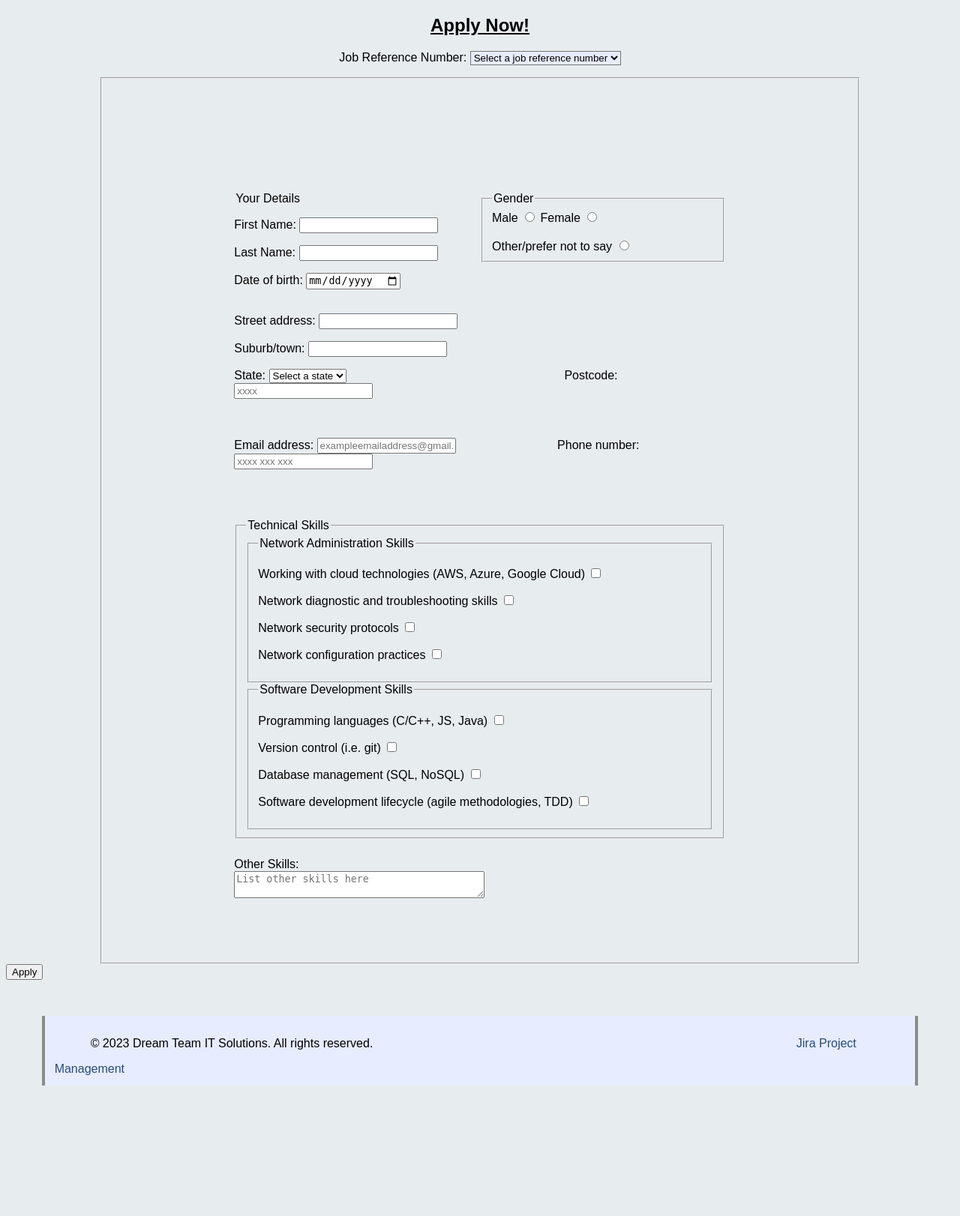
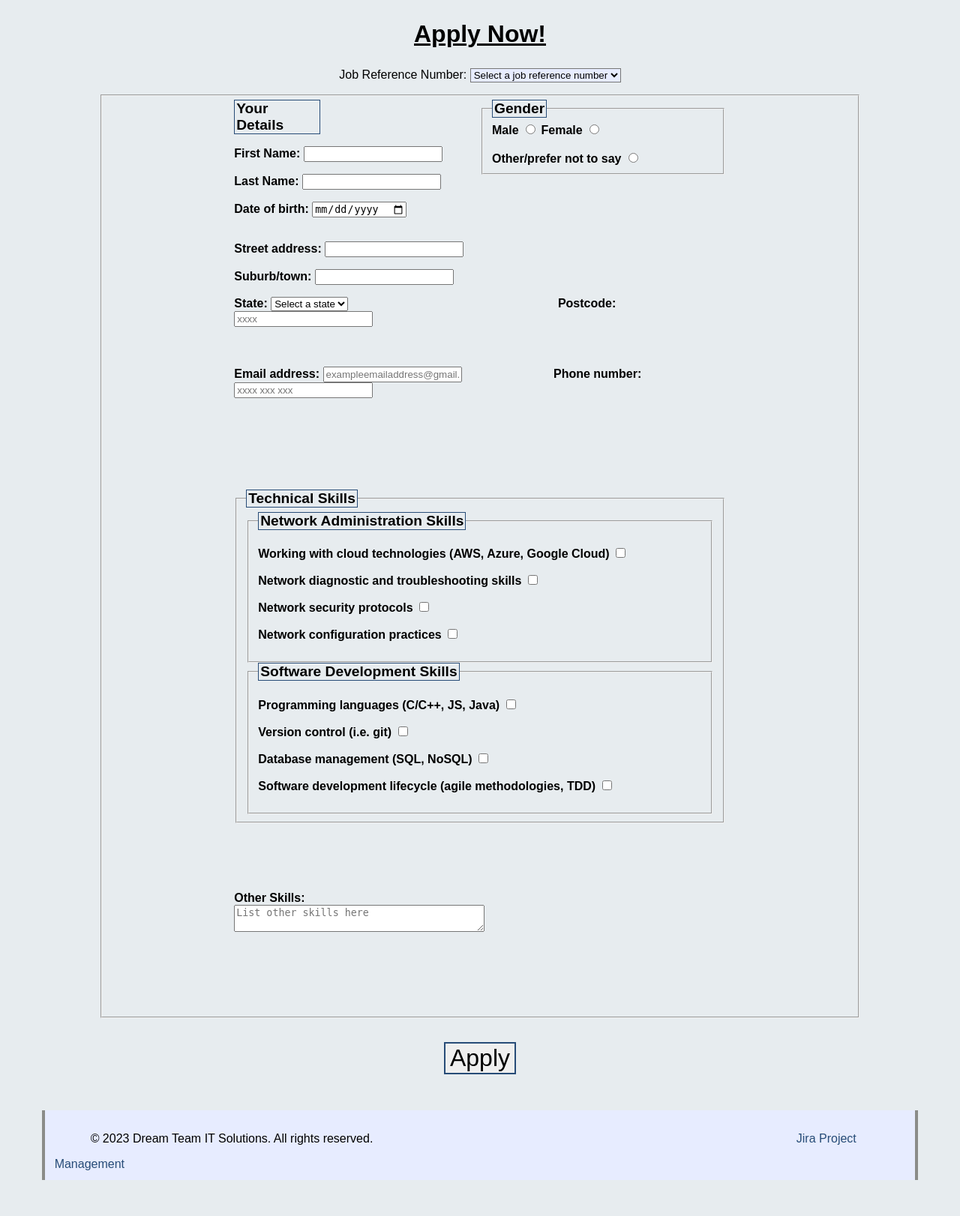
Before and after one commit to Remy-Amor/dream_team_COS10026_project, a PHP site: page /apply.html in a window 1280 px wide. Shown: the part 123-1745 px from the top of the page at 75% size. Before the commit the page ends 1571 px from the top, so only its background shows below. Run offline with PHP 8.4, Linux system fonts and the light colour scheme; some web fonts are replaced.

Commit message:
finished styling apply.html

```diff
--- a/project1/apply.html
+++ b/project1/apply.html
@@ -44,7 +44,7 @@
                     <!-- below is grid div -->
                     <div class="form_grid">
                     <div class="name_and_dob">
-                         <legend>Your Details</legend>
+                         <legend id="details_legend">Your Details</legend>
                          <p>
                               <label for="first_name">First Name:</label>
                               <input type="text" id="first_name" name="first_name" pattern="^[a-z]{1,20}$" required>
@@ -157,7 +157,9 @@
                     </div>
                </div>
                </fieldset>
-               <input type="submit" value="Apply">
+               <div class="submit_button">
+                    <input type="submit" value="Apply" id="form_apply_button">
+               </div>
           </form>
      </main>
      <footer>
--- a/project1/styles/styles.css
+++ b/project1/styles/styles.css
@@ -107,22 +107,38 @@ footer a:hover {
 
 #form_contact {
      margin-top: 8%;
-     margin-bottom: 8%;
 }
 
 #phone_number_label {
-     margin-left: 20%;
+     margin-left: 18%;
+}
+
+#apply_form_fieldset input:hover {
+     background-color: #E7ECEF;
+}
+
+#apply_form_fieldset label, legend{
+     font-weight: bold;
+}
+
+legend {
+     font-size: 1.2em;
+     border: 1px solid #274C77;
+}
+
+#details_legend {
+     margin-right: 65%;
 }
 
 #postcode_label {
-     margin-left: 43.7%;
+     margin-left: 42%;
 }
 
 #apply_header {
      text-align: center;
      text-decoration: underline;
+     font-size: 2em;
 }
-
 
 #apply_form_fieldset {
      margin-left: 10%;
@@ -145,43 +161,54 @@ footer a:hover {
      border: 2px solid #274C77;
 }
 
+.submit_button {
+     text-align: center;
+     margin-top: 2.5%;
+}
+
+#form_apply_button {
+     font-size: 2em;
+     border: 2px solid #274C77;
+}
+
+#form_apply_button:hover {
+     background-color: #E7ECEF;
+     border: 4px solid #274C77;
+}
+
 /* Grid styling for apply.html */
 .form_grid {
      display: grid;
      grid-template-columns: repeat(6, 1fr);
-     grid-template-rows: repeat(8, 1fr);
+     grid-template-rows: repeat(7, 1fr);
  }
 
  .name_and_dob {
      grid-column: span 2 / span 2;
-     grid-row: span 1 / span 1;
      grid-column-start: 2;
-     grid-row-start: 2;
  }
 
  .gender {
      grid-column: span 2 / span 2;
-     grid-row: span 1 / span 1;
      grid-column-start: 4;
-     grid-row-start: 2;
  }
 
  .address_and_contact {
      grid-column: span 4 / span 4;
      grid-row: span 2 / span 2;
      grid-column-start: 2;
-     grid-row-start: 3;
+     grid-row-start: 2;
  }
 
  .apply_skills {
      grid-column: span 4 / span 4;
      grid-row: span 3 / span 3;
      grid-column-start: 2;
-     grid-row-start: 5;
+     grid-row-start: 4;
  }
 
  .apply_other_skills {
      grid-column: span 4 / span 4;
      grid-column-start: 2;
-     grid-row-start: 8;
+     grid-row-start: 7;
  }
```
